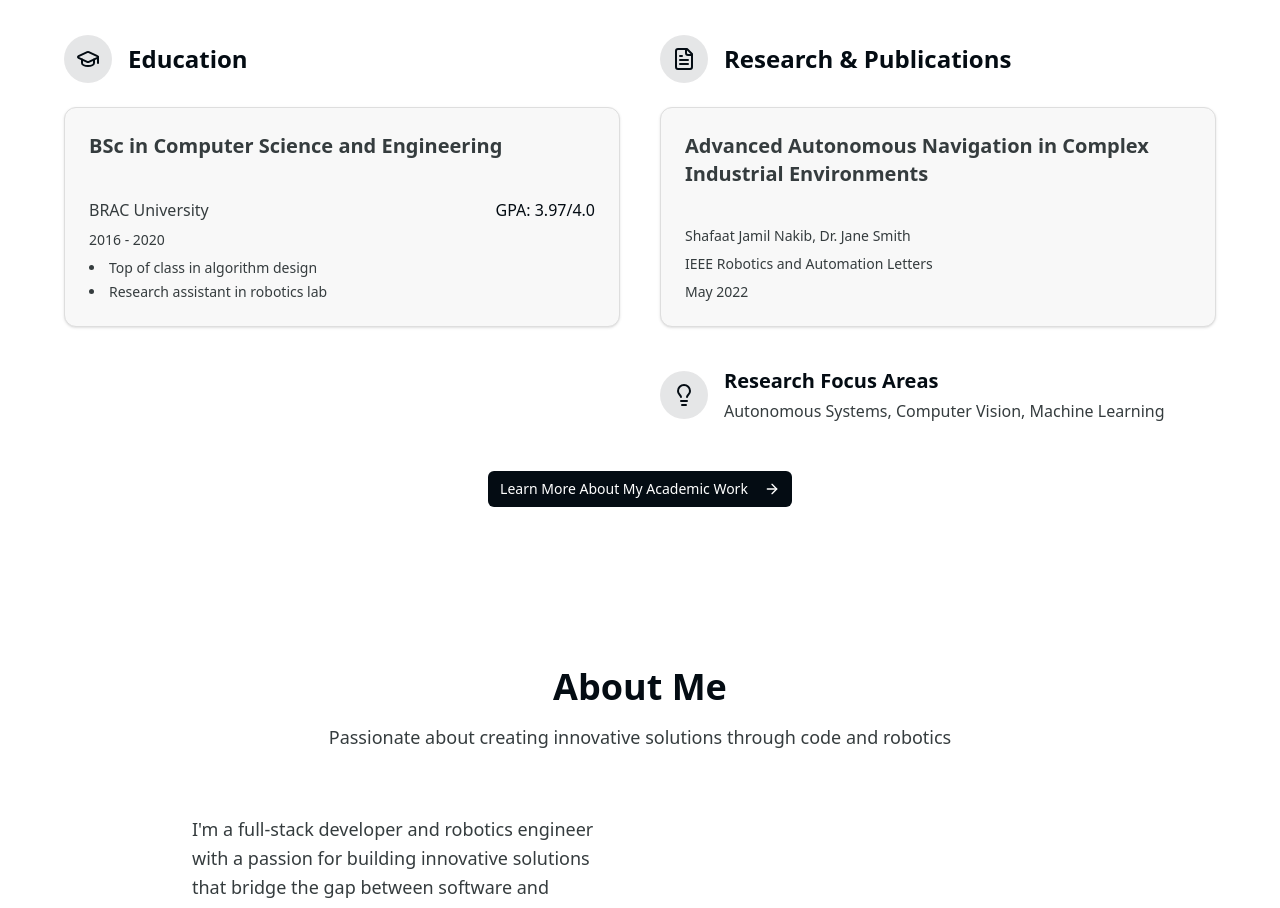
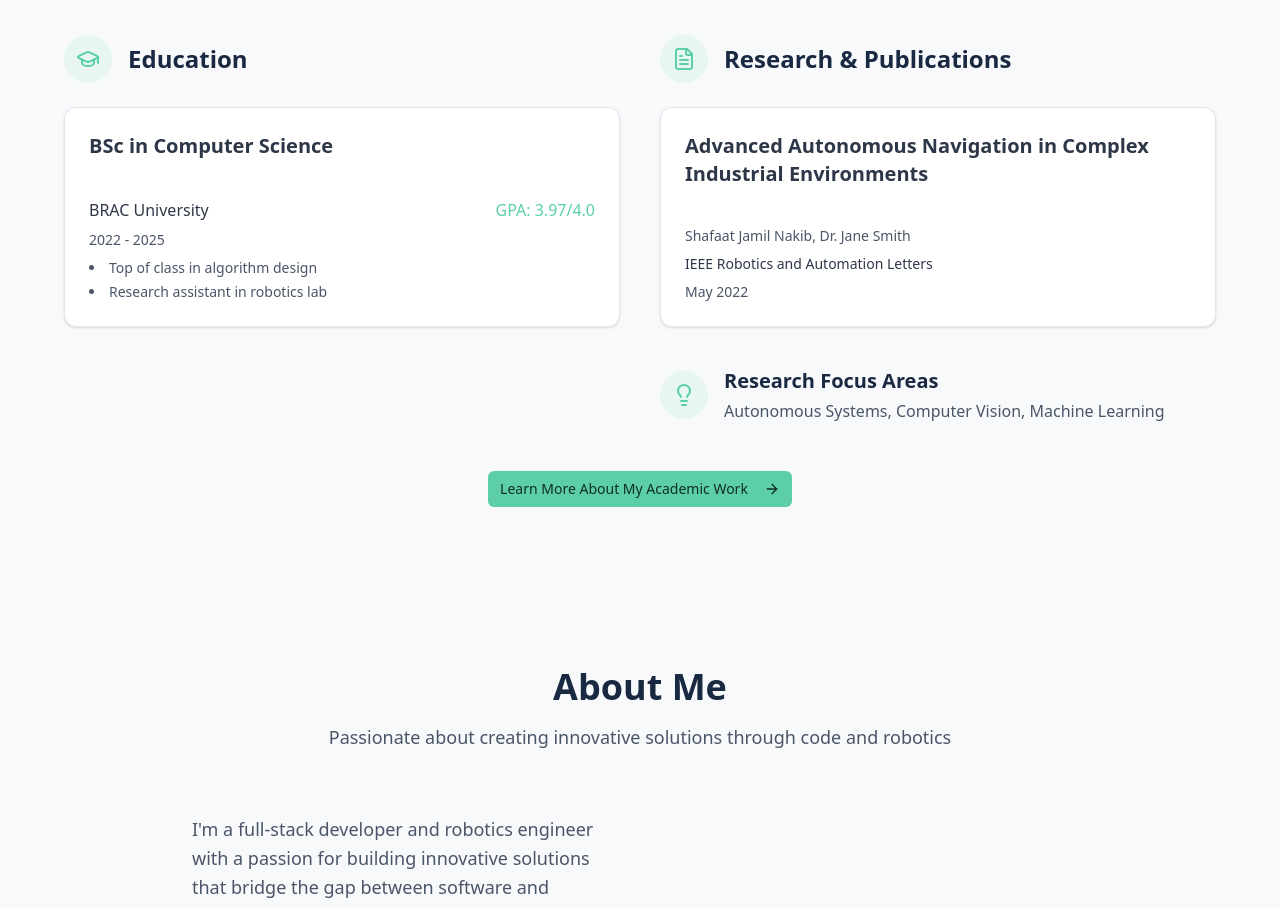
Before and after one commit to sjnakib/portfolio-v3, a Next.js app: page / in a window 1280 px wide. Shown: the part 1860-2768 px from the top of the page. Built offline with nearby package versions, Linux system fonts and the light colour scheme.

Commit message:
Feature: update color scheme in globals.css and specification.md for improved consistency across light and dark modes

```diff
--- a/app/globals.css
+++ b/app/globals.css
@@ -5,40 +5,40 @@
 @custom-variant dark (&:is(.dark *));
 
 :root {
-  /* Updated color tokens to match the design brief with deep navy primary and professional color scheme */
-  --background: oklch(1 0 0); /* White background */
-  --foreground: oklch(0.15 0.02 240); /* Deep navy text */
-  --card: oklch(0.98 0 0); /* Light gray card background */
-  --card-foreground: oklch(0.35 0.01 220); /* Charcoal gray text on cards */
-  --popover: oklch(1 0 0); /* White popover background */
-  --popover-foreground: oklch(0.15 0.02 240); /* Deep navy popover text */
-  --primary: oklch(0.15 0.02 240); /* Deep navy primary */
-  --primary-foreground: oklch(1 0 0); /* White text on primary */
-  --secondary: oklch(0.35 0.01 220); /* Charcoal gray secondary */
-  --secondary-foreground: oklch(1 0 0); /* White text on secondary */
-  --muted: oklch(0.98 0 0); /* Light gray muted background */
-  --muted-foreground: oklch(0.35 0.01 220); /* Charcoal gray muted text */
-  --accent: oklch(0.55 0.15 240); /* Sky blue accent */
-  --accent-foreground: oklch(1 0 0); /* White text on accent */
-  --destructive: oklch(0.577 0.245 27.325);
-  --destructive-foreground: oklch(1 0 0);
-  --border: oklch(0.9 0 0); /* Light border */
-  --input: oklch(1 0 0); /* White input background */
-  --ring: oklch(0.55 0.15 240 / 0.5); /* Sky blue focus ring */
-  --chart-1: oklch(0.55 0.15 240);
-  --chart-2: oklch(0.45 0.01 220);
-  --chart-3: oklch(0.5 0.15 140);
-  --chart-4: oklch(0.55 0.2 20);
-  --chart-5: oklch(0.7 0.15 80);
+  /* Soothing light mode colors with off-white background and harmonious palette */
+  --background: #F7F9FB; /* Soft off-white background - more soothing than pure white */
+  --foreground: #1A2942; /* Deep blue-gray text - softer than pure navy */
+  --card: #FFFFFF; /* Pure white card background for subtle contrast with background */
+  --card-foreground: #2D3748; /* Softer charcoal text on cards */
+  --popover: #FFFFFF; /* White popover background */
+  --popover-foreground: #1A2942; /* Matching the main foreground text */
+  --primary: #5CCFA9; /* Teal-green primary consistent with dark mode */
+  --primary-foreground: #0F2E20; /* Dark green text on primary for better contrast */
+  --secondary: #4A5568; /* Muted blue-gray secondary */
+  --secondary-foreground: #FFFFFF; /* White text on secondary */
+  --muted: #EDF2F7; /* Lighter gray muted background */
+  --muted-foreground: #4A5568; /* Muted text matching secondary */
+  --accent: #3EC99F; /* Slightly darker teal accent for better contrast in light mode */
+  --accent-foreground: #0F2E20; /* Dark green text on accent */
+  --destructive: #E53E3E; /* Softer red for destructive actions */
+  --destructive-foreground: #FFFFFF; /* White text on destructive */
+  --border: #E2E8F0; /* Subtle light border */
+  --input: #F7F9FB; /* Input matching the background */
+  --ring: #5CCFA980; /* Primary teal-green with 50% opacity for focus ring */
+  --chart-1: #5CCFA9; /* Teal-green primary for charts */
+  --chart-2: #4A5568; /* Secondary color for charts */
+  --chart-3: #3B9D82; /* Darker teal for charts */
+  --chart-4: #E9B949; /* Soft amber for charts */
+  --chart-5: #ED8936; /* Soft orange for charts */
   --radius: 0.5rem;
-  --sidebar: oklch(0.98 0 0);
-  --sidebar-foreground: oklch(0.35 0.01 220);
-  --sidebar-primary: oklch(0.15 0.02 240);
-  --sidebar-primary-foreground: oklch(1 0 0);
-  --sidebar-accent: oklch(0.55 0.15 240);
-  --sidebar-accent-foreground: oklch(1 0 0);
-  --sidebar-border: oklch(0.9 0 0);
-  --sidebar-ring: oklch(0.55 0.15 240 / 0.5);
+  --sidebar: #F7F9FB; /* Matching main background */
+  --sidebar-foreground: #2D3748; /* Matching card foreground */
+  --sidebar-primary: #5CCFA9; /* Matching primary teal-green */
+  --sidebar-primary-foreground: #0F2E20; /* Dark green text on primary */
+  --sidebar-accent: #3EC99F; /* Matching accent */
+  --sidebar-accent-foreground: #0F2E20; /* Dark green text on accent */
+  --sidebar-border: #E2E8F0; /* Matching main border */
+  --sidebar-ring: #5CCFA980; /* Matching main ring with teal-green */
 }
 
 .dark {
--- a/data/academic.json
+++ b/data/academic.json
@@ -2,11 +2,11 @@
   "education": [
     {
       "institution": "BRAC University",
-      "degree": "BSc in Computer Science and Engineering",
+      "degree": "BSc in Computer Science",
       "gpa": "3.97/4.0",
       "location": "Dhaka, Bangladesh",
-      "startDate": "2016-01",
-      "endDate": "2020-12",
+      "startDate": "2022-01",
+      "endDate": "2025-12",
       "highlights": [
         "Top of class in algorithm design",
         "Research assistant in robotics lab",
```
Also changed, not shown: 1 other file (tests, documents, lock files or other folders).
